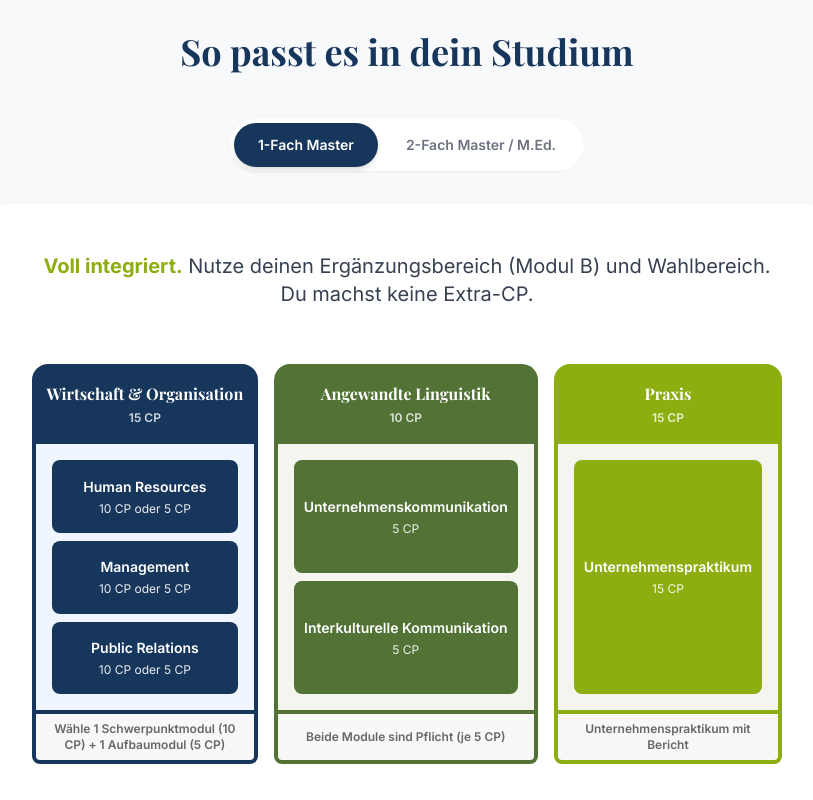
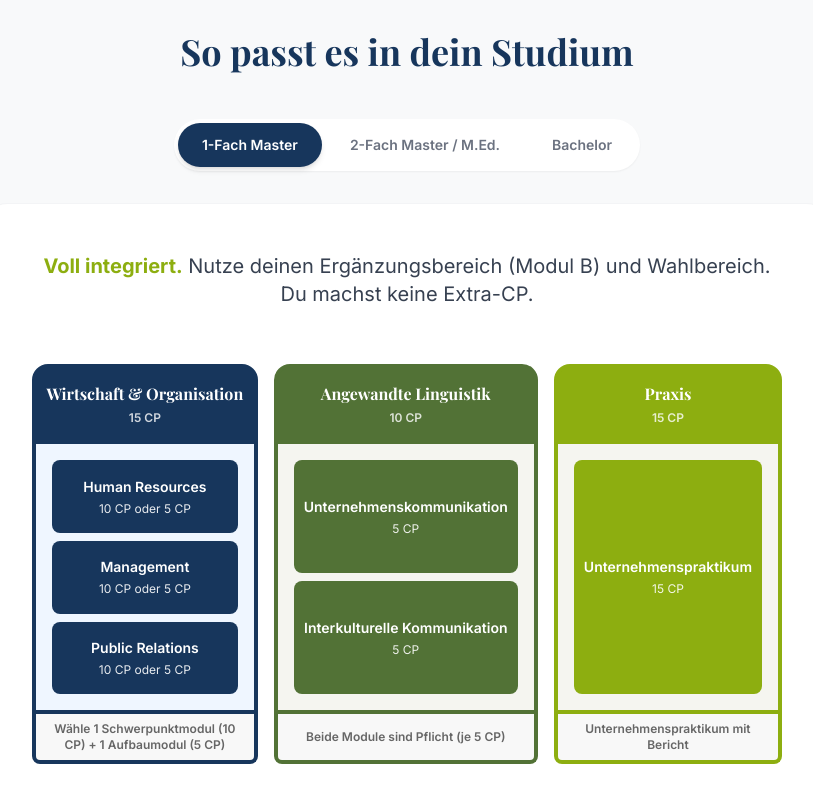
Before and after one commit to oppenpsy-rub/apcc-landing, a React (Vite) app: page / in a window 1280 px wide. Shown: the part 5000-5800 px from the top of the page, without its empty margins (233-1046 px from the left). Built offline with nearby package versions, Linux system fonts and the light colour scheme; a web font is replaced by a local one.

Commit message:
Add Bachelor tab to integration

```diff
--- a/src/components/Integration.jsx
+++ b/src/components/Integration.jsx
@@ -10,7 +10,12 @@ const Integration = ({ onOpenLightbox }) => {
   const tabs = [
     { id: '1fach', label: t('integration.tabs.oneSubject') },
     { id: '2fach', label: t('integration.tabs.twoSubject') },
+    { id: 'bachelor', label: t('integration.tabs.bachelor') },
   ];
+
+  const isOneSubject = activeTab === '1fach';
+  const contentKey = isOneSubject ? 'oneSubject' : 'twoSubject';
+  const pillarVariant = isOneSubject ? '1fach' : '2fach';
 
   return (
     <section className="py-20 bg-rub-lightGray">
@@ -48,21 +53,12 @@ const Integration = ({ onOpenLightbox }) => {
               transition={{ duration: 0.3 }}
               className="w-full"
             >
-              {activeTab === '1fach' ? (
-                <div className="flex flex-col items-center gap-6">
-                  <p className="text-lg md:text-xl text-gray-700">
-                    <span className="font-bold text-rub-green">{t('integration.content.oneSubject.highlight')}</span> {t('integration.content.oneSubject.text')}
-                  </p>
-                  <PillarChart variant="1fach" />
-                </div>
-              ) : (
-                <div className="flex flex-col items-center gap-6">
-                  <p className="text-lg md:text-xl text-gray-700">
-                    <span className="font-bold text-rub-green">{t('integration.content.twoSubject.highlight')}</span> {t('integration.content.twoSubject.text')}
-                  </p>
-                  <PillarChart variant="2fach" />
-                </div>
-              )}
+              <div className="flex flex-col items-center gap-6">
+                <p className="text-lg md:text-xl text-gray-700">
+                  <span className="font-bold text-rub-green">{t(`integration.content.${contentKey}.highlight`)}</span> {t(`integration.content.${contentKey}.text`)}
+                </p>
+                <PillarChart variant={pillarVariant} />
+              </div>
             </motion.div>
           </AnimatePresence>
         </div>
--- a/src/translations.js
+++ b/src/translations.js
@@ -59,7 +59,8 @@ export const translations = {
       title: "So passt es in dein Studium",
       tabs: {
         oneSubject: "1-Fach Master",
-        twoSubject: "2-Fach Master / M.Ed."
+        twoSubject: "2-Fach Master / M.Ed.",
+        bachelor: "Bachelor"
       },
       content: {
         oneSubject: {
@@ -322,7 +323,8 @@ export const translations = {
       title: "How it fits into your studies",
       tabs: {
         oneSubject: "1-Subject Master",
-        twoSubject: "2-Subject Master / M.Ed."
+        twoSubject: "2-Subject Master / M.Ed.",
+        bachelor: "Bachelor"
       },
       content: {
         oneSubject: {
@@ -501,7 +503,8 @@ export const translations = {
       title: "Comment cela s'intègre dans vos études",
       tabs: {
         oneSubject: "Master 1 matière",
-        twoSubject: "Master 2 matières / M.Ed."
+        twoSubject: "Master 2 matières / M.Ed.",
+        bachelor: "Bachelor"
       },
       content: {
         oneSubject: {
@@ -680,7 +683,8 @@ export const translations = {
       title: "Come si inserisce nei tuoi studi",
       tabs: {
         oneSubject: "Master 1 materia",
-        twoSubject: "Master 2 materie / M.Ed."
+        twoSubject: "Master 2 materie / M.Ed.",
+        bachelor: "Bachelor"
       },
       content: {
         oneSubject: {
```
